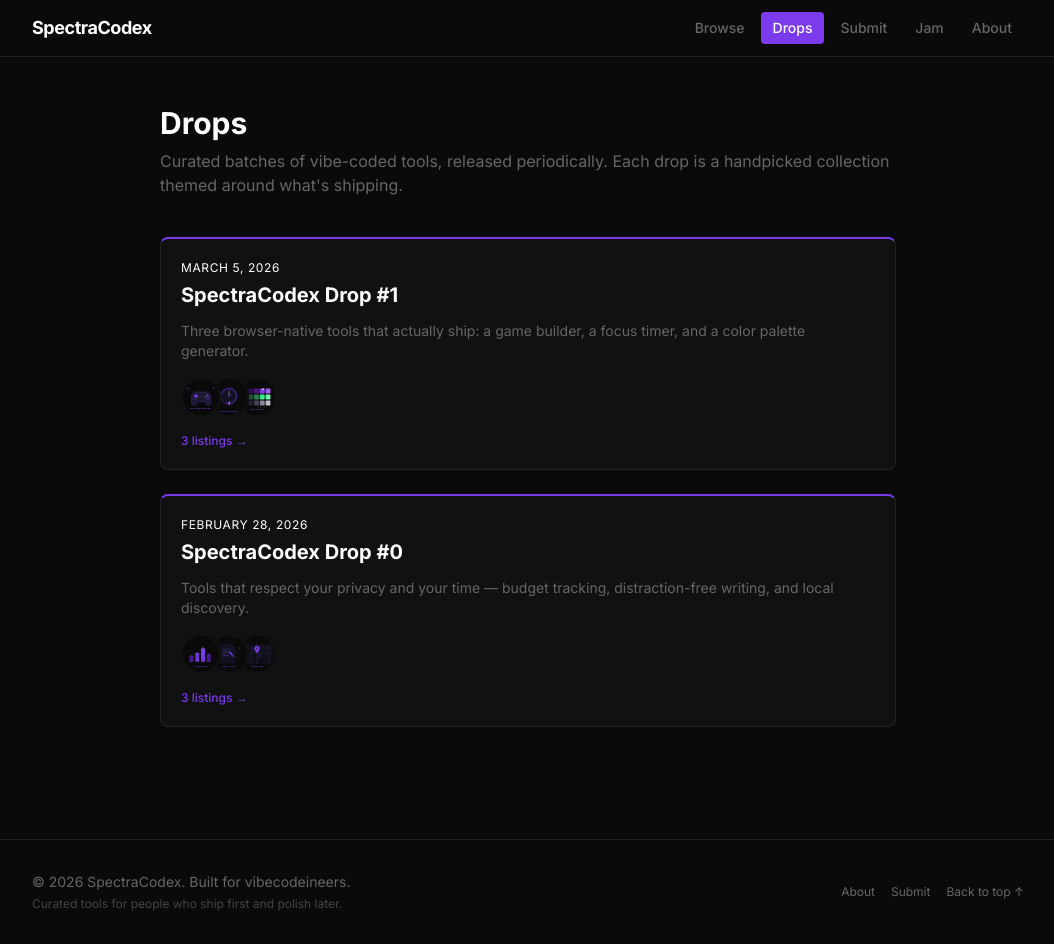
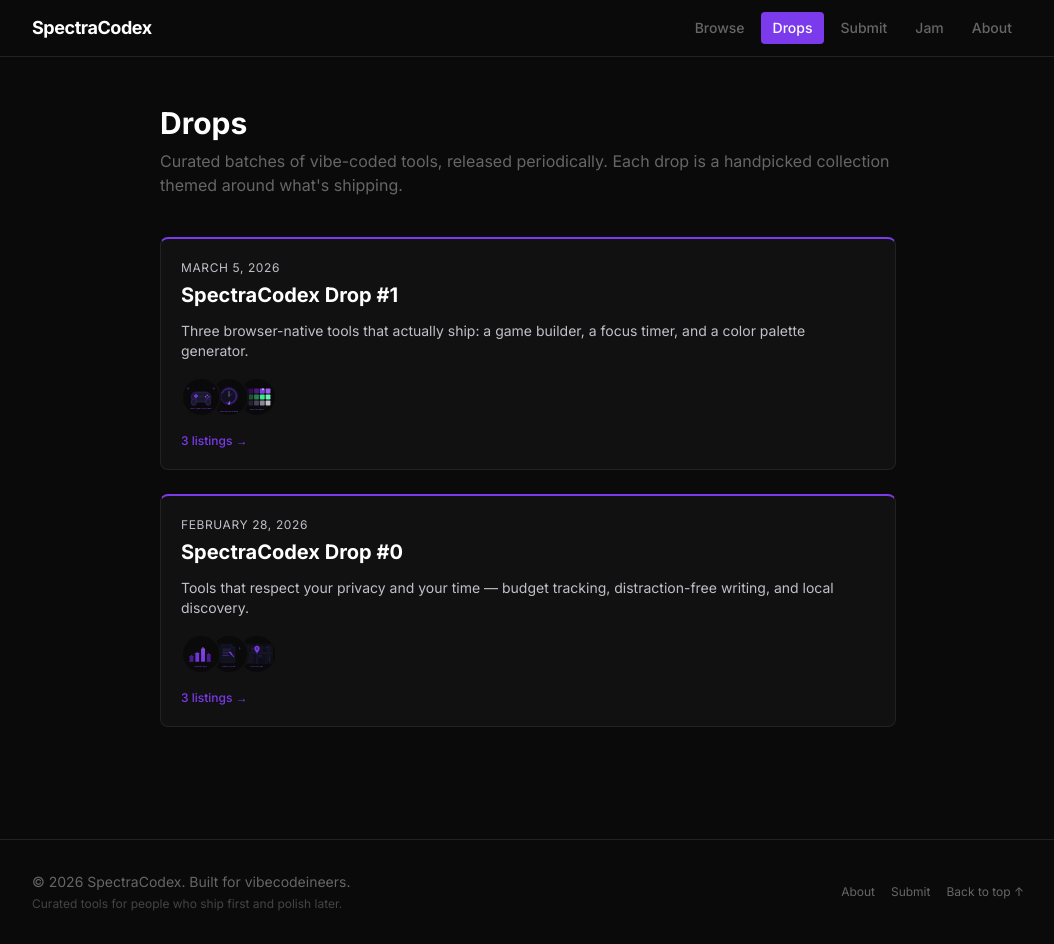
Before and after one commit to snowen20/SpectraCodex, a Next.js app: page /drops in a window 1280 px wide. Shown: the whole page, without its empty margins (112-1166 px from the left). Built offline with nearby package versions, Linux system fonts and the light colour scheme.

Commit message:
Fix muted text color in drop cards

```diff
--- a/components/DropCard.tsx
+++ b/components/DropCard.tsx
@@ -36,7 +36,7 @@ export default function DropCard({ drop }: DropCardProps) {
       <h3 className="text-xl font-bold text-white group-hover:text-[#7c3aed] transition-colors mb-3">
         {drop.title}
       </h3>
-      <p className="text-sm text-[#666666] line-clamp-2 mb-4">
+      <p className="text-sm text-[var(--color-muted)] line-clamp-2 mb-4">
         {drop.description}
       </p>
       {thumbnails.length > 0 && (
```
